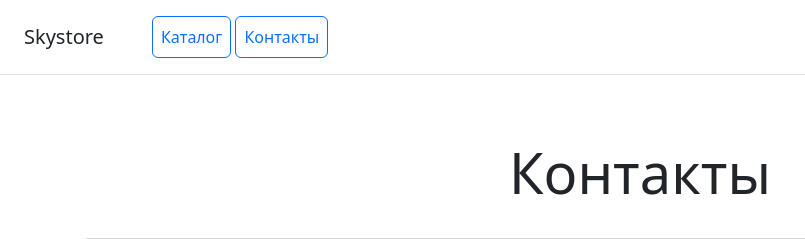
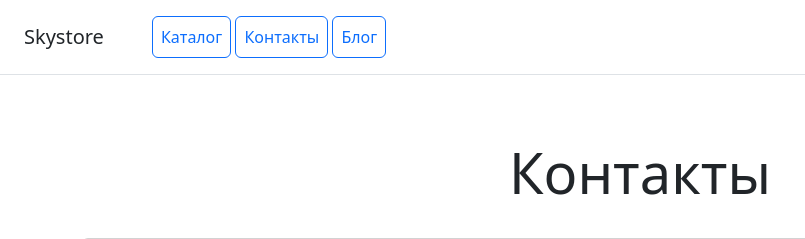
Before and after one commit to viktorKlimaov/work_django, a Django app: page /contacts/ in a window 1280 px wide. Shown: the top 239 px of the page, without its empty margins (0-805 px from the left). Run offline with Django 5.2, Linux system fonts and the light colour scheme.

Commit message:
добавил в навигационную панель раздел Блога

```diff
--- a/catalog/templates/catalog/includes/inc_nav.html
+++ b/catalog/templates/catalog/includes/inc_nav.html
@@ -3,5 +3,6 @@
     <nav class="ms-5">
         <a class="p-2 btn btn-outline-primary" href="{% url 'catalog:home' %}">Каталог</a>
         <a class="p-2 btn btn-outline-primary" href="{% url 'catalog:contact' %}">Контакты</a>
+        <a class="p-2 btn btn-outline-primary" href="{% url 'blog:blog_list' %}">Блог</a>
     </nav>
 </div>
```
